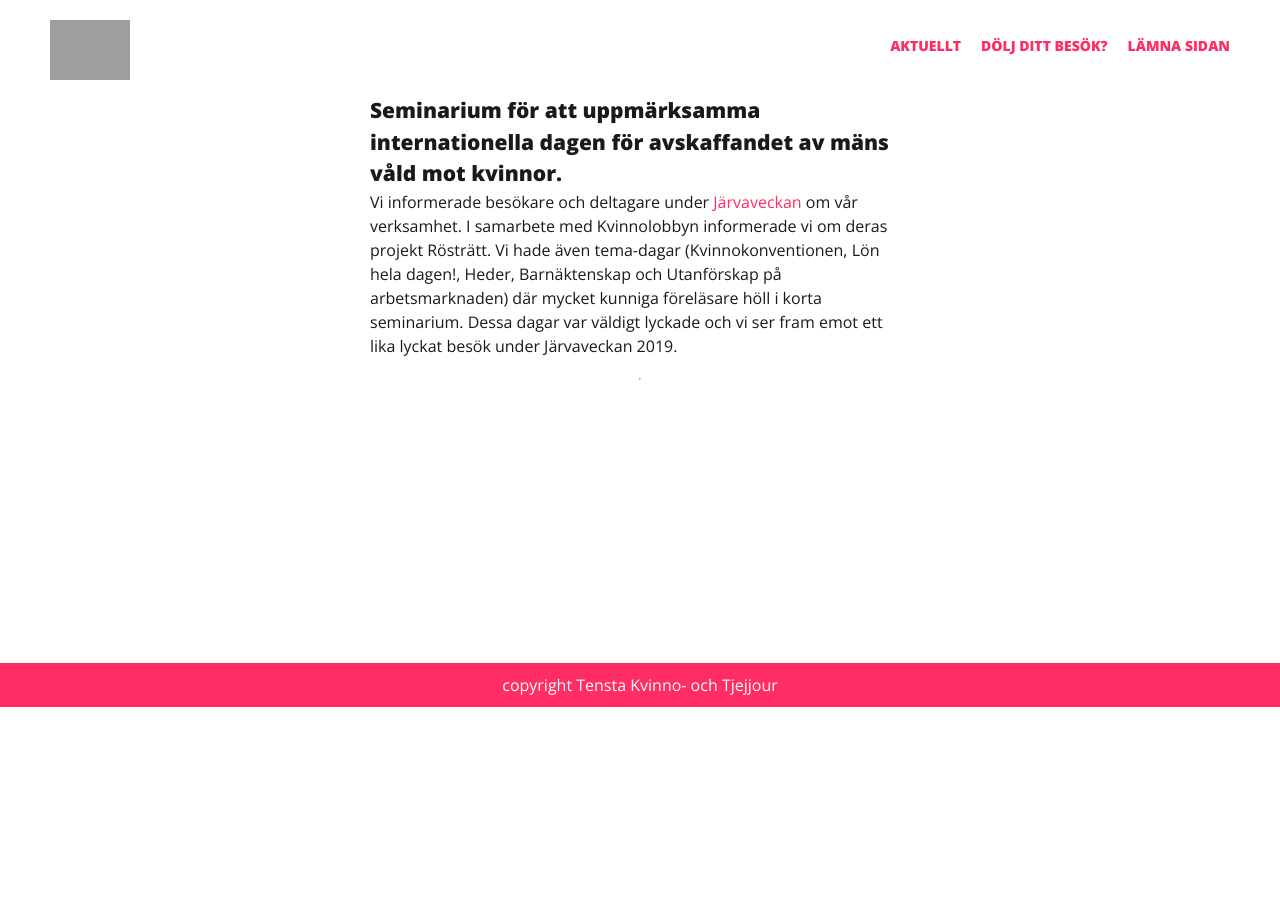
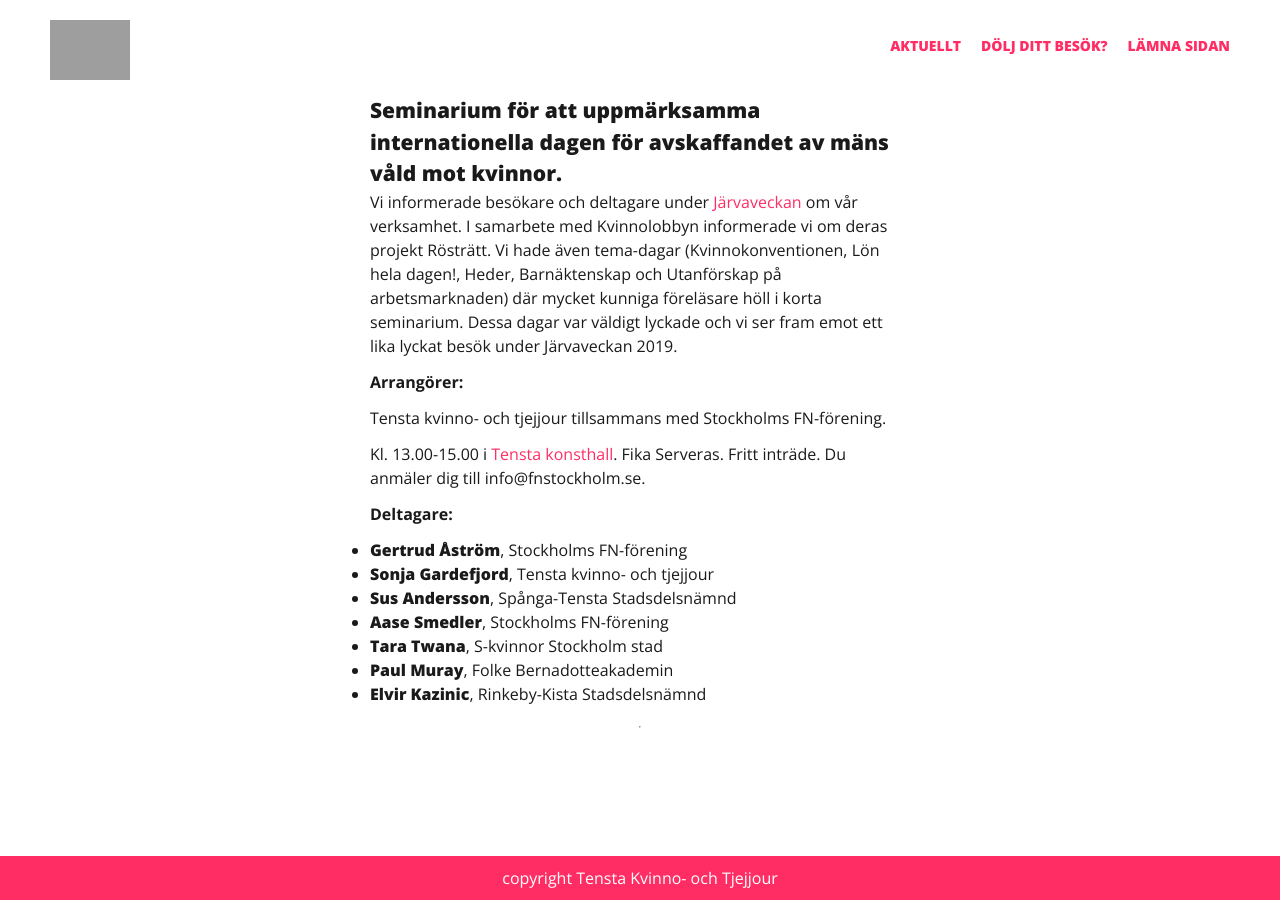
Before and after one commit to gardefjord/tenstakvinnojour, a Jekyll site: the page built from _posts/2018-09-13-jarvaveckan.markdown, in a window 1280 px wide and 900 px high, scrolled down 237 px. Built offline with Jekyll 4.4.1, drawn with Linux system fonts in a browser that asks for light colours; nearby versions of some CDN libraries; before the commit the page ends 944 px from its top, so only the background shows below that; grey boxes are pictures that could not be loaded.

Commit message:
Update from Forestry.io - Updated 2018-09-13-jarvaveckan.markdown

```diff
--- a/_posts/2018-09-13-jarvaveckan.markdown
+++ b/_posts/2018-09-13-jarvaveckan.markdown
@@ -1,15 +1,32 @@
 ---
 layout: blog
-title:  "Välkommen på seminarium den 24:e November!"
-date:   2018-09-13
+title: Välkommen på seminarium den 24:e November!
+date: 2018-09-13 07:00:00 +0000
 categories: Konferens
-description: "Seminarium för att uppmärksamma internationella dagen för avskaffandet av mäns våld mot kvinnor"
+description: Seminarium för att uppmärksamma internationella dagen för avskaffandet
+  av mäns våld mot kvinnor
+
 ---
----
+***
 
-Seminarium för att uppmärksamma internationella dagen för avskaffandet av mäns våld mot kvinnor.
-----------------------------------------------
+## Seminarium för att uppmärksamma internationella dagen för avskaffandet av mäns våld mot kvinnor.
 
 Vi informerade besökare och deltagare under [Järvaveckan](http://jarvaveckan.se/) om vår verksamhet. I samarbete med Kvinnolobbyn informerade vi om deras projekt Rösträtt. Vi hade även tema-dagar (Kvinnokonventionen, Lön hela dagen!, Heder, Barnäktenskap och Utanförskap på arbetsmarknaden) där mycket kunniga föreläsare höll i korta seminarium. Dessa dagar var väldigt lyckade och vi ser fram emot ett lika lyckat besök under Järvaveckan 2019.
 
----
+#### Arrangörer:
+
+Tensta kvinno- och tjejjour tillsammans med Stockholms FN-förening.
+
+Kl. 13.00-15.00 i [Tensta konsthall](https://www.google.se/maps?q=Tensta+konsthall&um=1&ie=UTF-8&sa=X&ved=0ahUKEwjqxqfwiejeAhWGtYsKHdqeCAoQ_AUIDygC "Tensta konsthall"). Fika Serveras. Fritt inträde. Du anmäler dig till info@fnstockholm.se.
+
+#### Deltagare:
+
+* **Gertrud Åström**, Stockholms FN-förening
+* **Sonja Gardefjord**, Tensta kvinno- och tjejjour
+* **Sus Andersson**, Spånga-Tensta Stadsdelsnämnd
+* **Aase Smedler**, Stockholms FN-förening
+* **Tara Twana**, S-kvinnor Stockholm stad
+* **Paul Muray**, Folke Bernadotteakademin
+* **Elvir Kazinic**, Rinkeby-Kista Stadsdelsnämnd
+
+***
```
